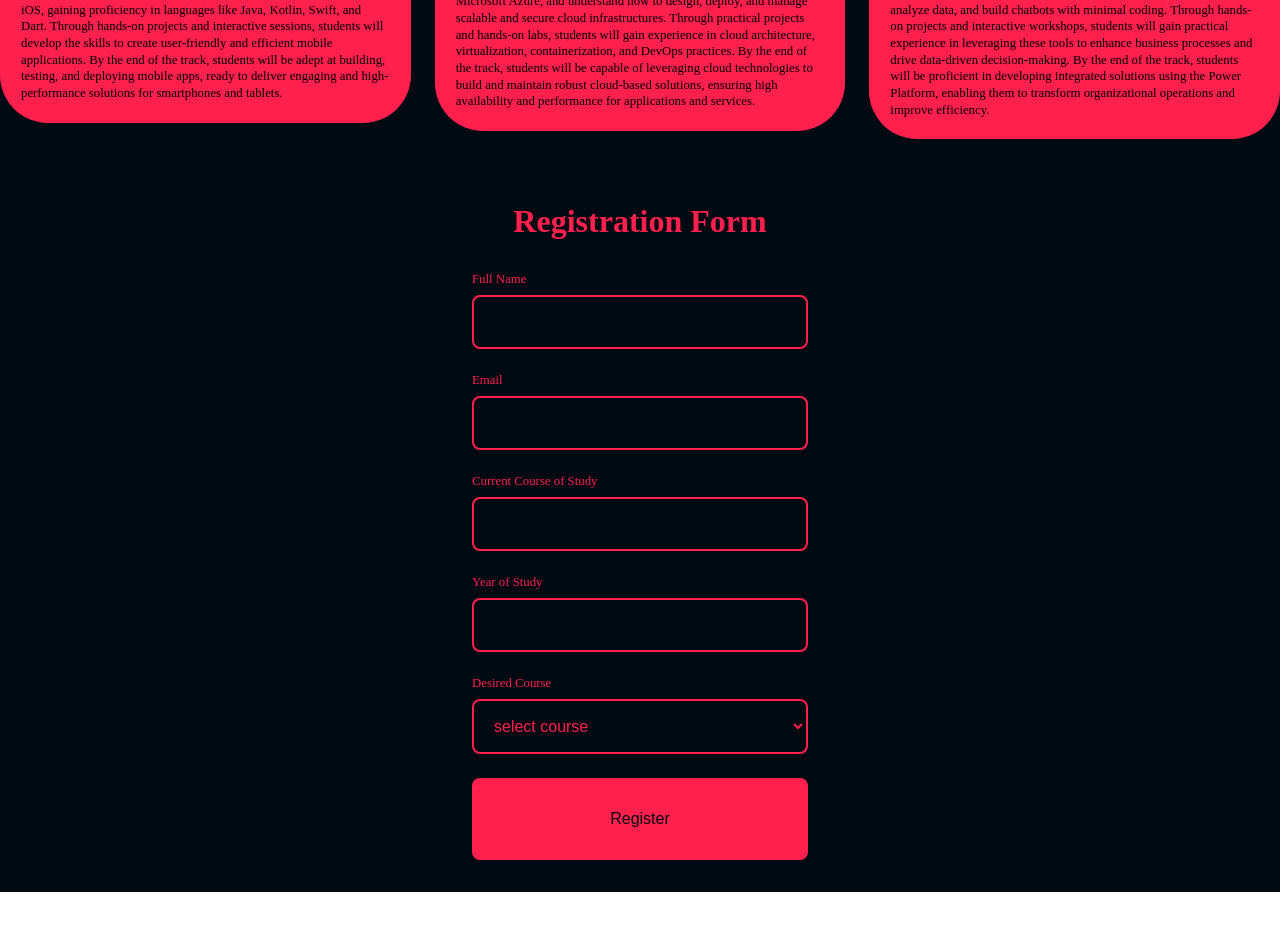
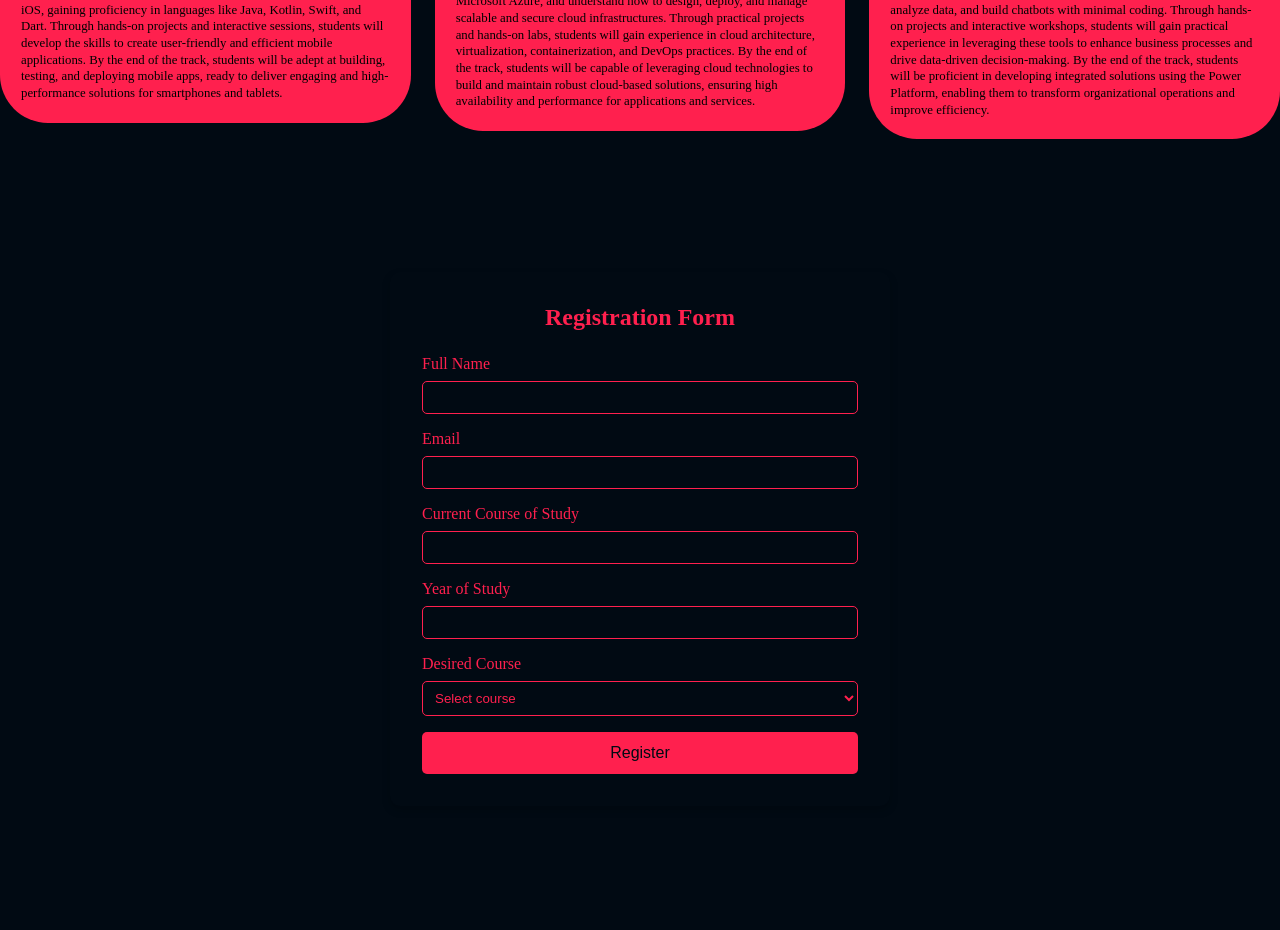
Before and after one commit to VicGriffin/MUTC, a React (Vite) app: page /tracks in a window 1280 px wide. Shown: the part 640-1570 px from the top of the page. Built offline with nearby package versions, Linux system fonts and the light colour scheme; a web font is replaced by a local one.

Commit message:
register form

```diff
--- a/src/components/register/Register.jsx
+++ b/src/components/register/Register.jsx
@@ -26,8 +26,8 @@ const Register = () => {
 
   return (
     <div className="form-container">
-      <form onSubmit={handleSubmit}>
-        <h2 className='heading2'>Registration Form</h2>
+      <form onSubmit={handleSubmit} className="form-card">
+        <h2 className="heading2">Registration Form</h2>
         <div className="form-group">
           <label htmlFor="fullName">Full Name</label>
           <input
@@ -75,22 +75,22 @@ const Register = () => {
         <div className="form-group">
           <label htmlFor="track">Desired Course</label>
           <select
-            id="course"
-            name="course"
-            value={formData.course}
+            id="track"
+            name="track"
+            value={formData.track}
             onChange={handleChange}
             required
           >
-            <option value="">select course</option>
-            <option value="course">Cyber Security</option>
-            <option value="course">UI/UX design</option>
-            <option value="course">Web development</option>
-            <option value="course">Mobile apps development </option>
-            <option value="course">Cloud engineering</option>
-            <option value="course">Power Platform</option>
+            <option value="">Select course</option>
+            <option value="Cyber Security">Cyber Security</option>
+            <option value="UI/UX design">UI/UX design</option>
+            <option value="Web development">Web development</option>
+            <option value="Mobile apps development">Mobile apps development</option>
+            <option value="Cloud engineering">Cloud engineering</option>
+            <option value="Power Platform">Power Platform</option>
           </select>
         </div>
-        <button type="submit">Register</button>
+        <button type="submit" className="register-button">Register</button>
       </form>
     </div>
   );
--- a/src/components/register/register.css
+++ b/src/components/register/register.css
@@ -1,53 +1,65 @@
 .form-container {
+    display: flex;
+    justify-content: center;
+    align-items: center;
+    min-height: 100vh;
+    background-color: #010A13;
+  }
+
+  .form-card {
     background-color: #010A13;
     color: #FF204E;
     padding: 2rem;
-    border-radius: 1rem;
-    max-width: 400px;
-    margin: 2rem auto;
+    border-radius: 10px;
+    box-shadow: 0 4px 8px rgba(0, 0, 0, 0.2);
+    width: 100%;
+    max-width: 500px;
+    box-sizing: border-box;
   }
 
-h2 {
-    font-size: 2rem;
+  .heading2 {
     text-align: center;
-    margin-bottom: 2rem;
-
+    margin-bottom: 1.5rem;
   }
 
   .form-group {
-    margin-bottom: 1.5rem;
+    margin-bottom: 1rem;
   }
 
-label {
-    font-size: 0.8rem;
-    font-weight: 100;
+  .form-group label {
     display: block;
     margin-bottom: 0.5rem;
+  }
+
+  .form-group input,
+  .form-group select {
+    width: 100%;
+    padding: 0.5rem;
+    border: 1px solid #FF204E;
+    border-radius: 5px;
+    background-color: transparent;
     color: #FF204E;
   }
 
-input, select {
-    font-size: 1rem;
-    font-weight: 100;
-    width: 100%;
-    padding: 1rem;
-    border: 2px solid #FF204E;
-    border-radius: 0.5rem;
-    background-color: #010A13;
-    color: #FF204E;
+  .form-group input:focus,
+  .form-group select:focus {
+    outline: none;
+    border-color: #FF204E;
+    box-shadow: 0 0 5px rgba(255, 32, 78, 0.5);
   }
 
-button {
+  .register-button {
     width: 100%;
-    padding: 2rem;
-    border: none;
-    border-radius: 0.5rem;
+    padding: 0.75rem;
     background-color: #FF204E;
     color: #010A13;
+    border: none;
+    border-radius: 5px;
     font-size: 1rem;
     cursor: pointer;
+    transition: background-color 0.3s ease;
   }
 
-button:hover {
-    background-color: #ff405e;
+  .register-button:hover {
+    background-color: #e61e43;
   }
```
Lines whose indentation alone changed are shown as unchanged.
